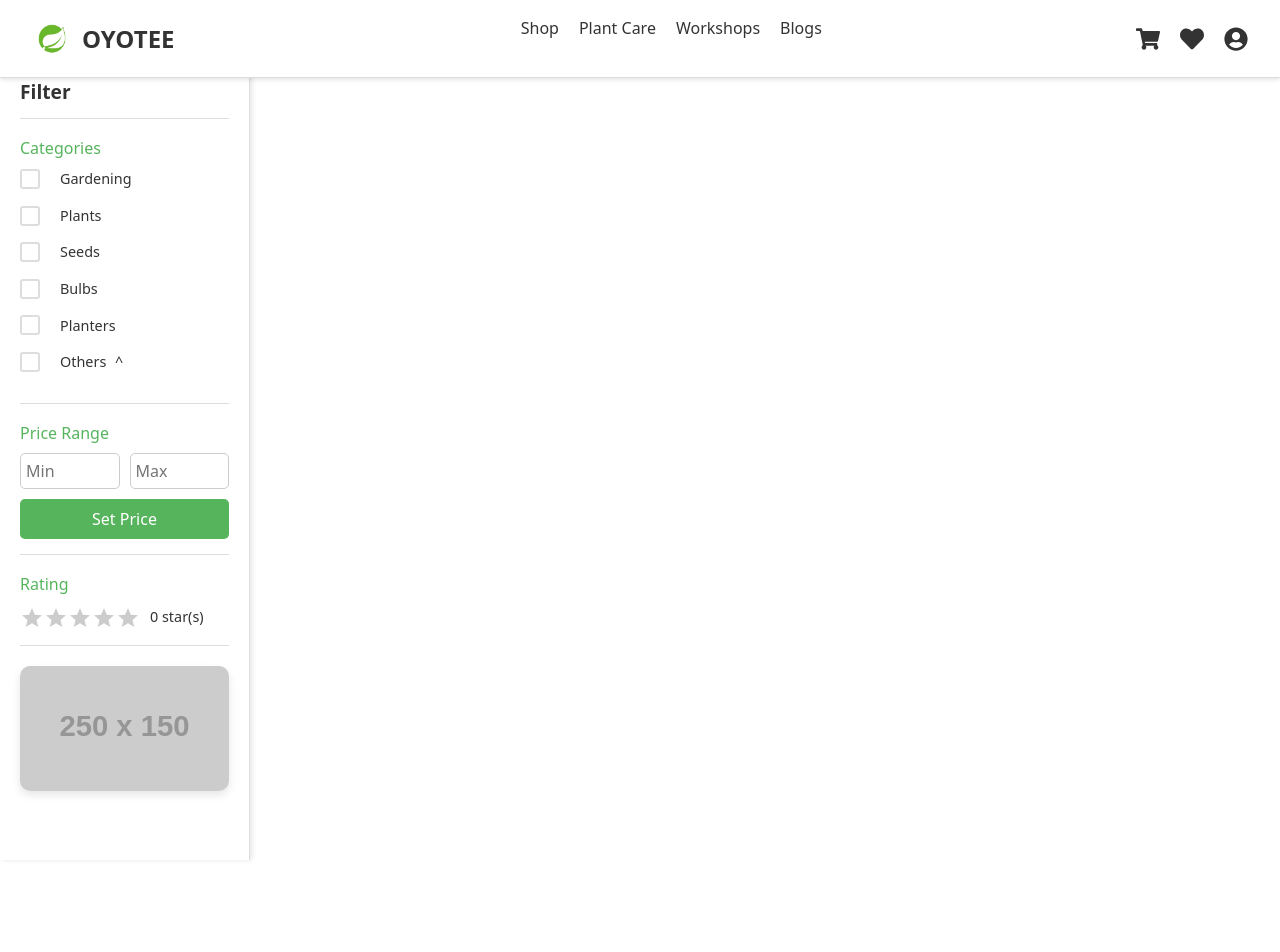
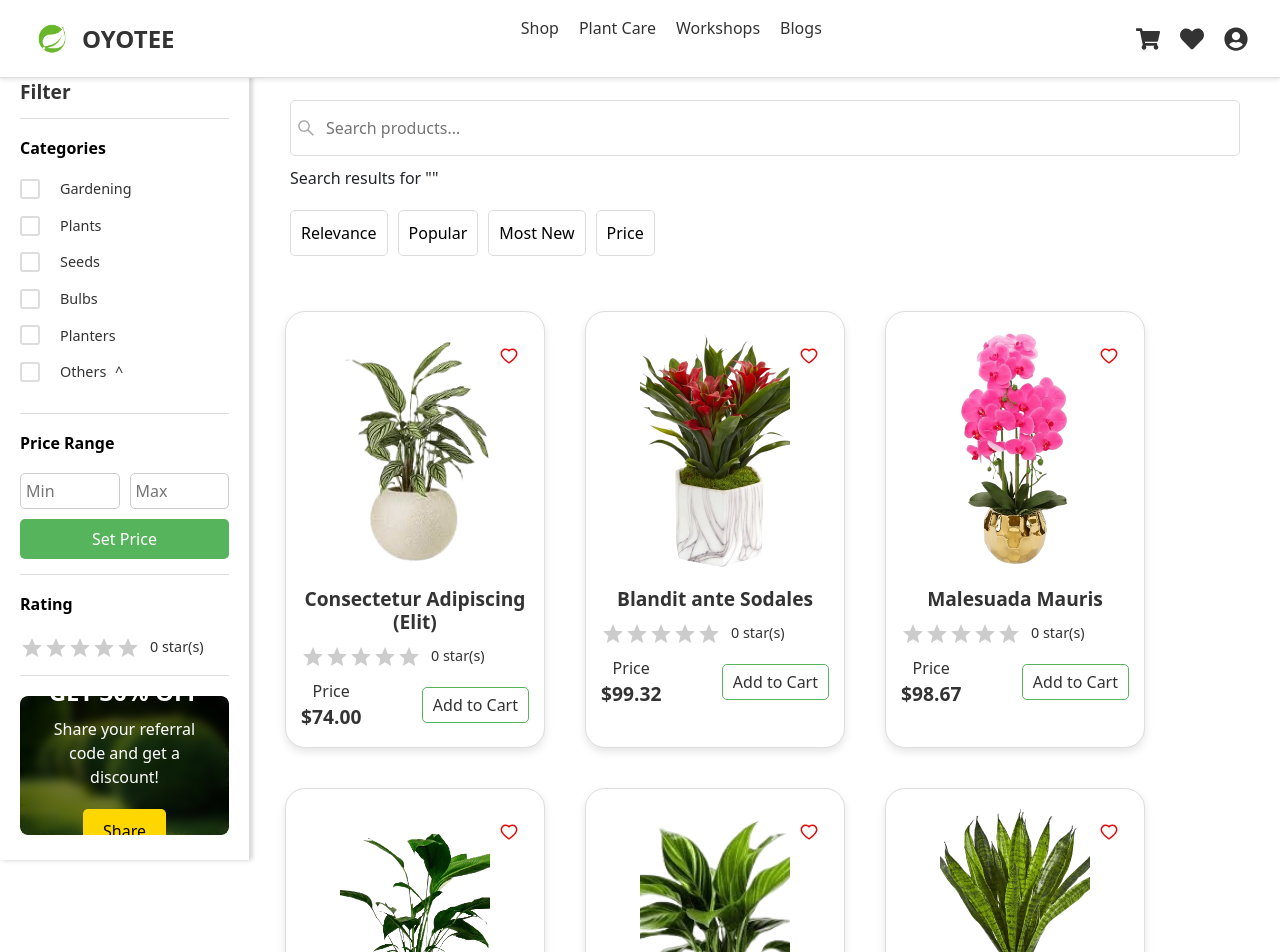
Before and after one commit to ShemBrooklyne/ecom.wbp, a React (Create React App) app: page / in a window 1280 px wide. Shown: the top 952 px of the page. Before the commit the page ends 800 px from the top, so only its background shows below. Built offline with nearby package versions, Linux system fonts and the light colour scheme.

Commit message:
final commit

```diff
--- a/src/App.js
+++ b/src/App.js
@@ -3,18 +3,6 @@ import Navbar from "./components/navbar/Navbar";
 import Shop from './components/shop/Shop';
 import FilterSidebar from "./components/sidebar/FilterSidebar";
 import { BrowserRouter as Router, Route, Routes } from 'react-router-dom';
-
-// function App() {
-//     return (
-//         <Router>
-//             <Navbar />
-//             <Routes>
-//                 <Route path="/Shop" element={<Shop />} />
-//                 {/* Add other routes here */}
-//             </Routes>
-//         </Router>
-//     );
-// }
 
 
 function App() {
@@ -25,6 +13,8 @@ function App() {
                 <FilterSidebar /> {/* Always displayed */}
                 <div className="content-area">
                     <Routes>
+                        <Route path="/" element={<Shop />} /> {/* Default route */}
+
                         <Route path="/shop" element={<Shop />} />
                         {/* Add other routes here */}
                     </Routes>
--- a/src/components/navbar/Navbar.js
+++ b/src/components/navbar/Navbar.js
@@ -1,5 +1,6 @@
 import React from 'react';
-import { FaShoppingCart, FaHeart, FaUserCircle } from 'react-icons/fa'; // Icons for cart, heart, and profile
+import { NavLink } from 'react-router-dom'; // Import NavLink for active styling
+import { FaShoppingCart, FaHeart, FaUserCircle } from 'react-icons/fa';
 import brandIcon from "../../assets/images/oyotee_logo.png";
 import './Navbar.css';
 
@@ -14,10 +15,10 @@ const Navbar = () => {
 
       {/* Center Section: Navigation Links */}
       <ul className="navbar-center">
-        <li><a href="/shop">Shop</a></li>
-        <li><a href="/plant-care">Plant Care</a></li>
-        <li><a href="/workshops">Workshops</a></li>
-        <li><a href="/blogs">Blogs</a></li>
+        <li><NavLink to="/shop" activeClassName="active">Shop</NavLink></li>
+        <li><NavLink to="/plant-care" activeClassName="active">Plant Care</NavLink></li>
+        <li><NavLink to="/workshops" activeClassName="active">Workshops</NavLink></li>
+        <li><NavLink to="/blogs" activeClassName="active">Blogs</NavLink></li>
       </ul>
 
       {/* Right Section: Icons (Cart, Heart, Profile) */}
--- a/src/components/productcard/ProductCard.css
+++ b/src/components/productcard/ProductCard.css
@@ -11,6 +11,12 @@
     width: calc(33.333% - 30px);
     box-sizing: border-box;
     position: relative;
+}
+
+.product-card img {
+    width: 150px;
+    height: 250px;
+    object-fit: cover; /* Ensure images cover the defined dimensions */
 }
 
 .product-card:hover {
--- a/src/components/productdetails/ProductDetailsPanel.js
+++ b/src/components/productdetails/ProductDetailsPanel.js
@@ -46,7 +46,7 @@ const ProductDetailsPanel = ({ selectedProduct, onClose, isHeartActive, onHeartC
 
     return (
         <div className={`product-details-panel ${isProductDetailsOpen ? "active" : ""}`}>
-            <div className="close-button" onClick={closeProductDetails}>x</div>
+            <div className="close-button" onClick={closeProductDetails}>X</div>
             <img src={image} alt={name} className="product-detail-image" />
             <div className="additional-images">
                 {displayedImages.map((img, index) => (
--- a/src/components/sidebar/FilterSidebar.css
+++ b/src/components/sidebar/FilterSidebar.css
@@ -38,8 +38,8 @@
 /* Section headings, such as Categories, Price Range, and Rating */
 .filter-section h4 {
   font-size: 1rem;
-  margin-bottom: 10px;
-  color: #56b45d; /* Greenish theme */
+  margin-bottom: 20px;
+  color: black;
 }
 
 /* Hide default checkbox appearance */
@@ -147,10 +147,70 @@
   margin-right: 5px;
 }
 
-/* Ad section styling */
-.ad-image {
-  margin-top: 20px;
+/* Container for the ad section */
+.ad-container {
+  position: relative;
+  display: inline-block;
+  border-radius: 8px; /* Apply border radius to the entire container */
+  overflow: hidden; /* Ensure content respects the border radius */
 }
+
+/* Style the ad image with border radius */
+.ad-image img {
+  display: block;
+  width: 100%; /* Adjust as needed */
+  height: auto; /* Adjust as needed */
+  border-radius: 8px; /* Apply border radius to the image */
+}
+
+/* Style the overlay with a blur effect */
+.overlay {
+  position: absolute;
+  top: 0;
+  left: 0;
+  width: 100%;
+  height: 100%;
+  background: rgba(0, 0, 0, 0.5); /* Dark overlay */
+  backdrop-filter: blur(5px); /* Apply blur effect */
+  color: #fff; /* White text color */
+  display: flex;
+  flex-direction: column;
+  justify-content: center;
+  align-items: center;
+  text-align: center;
+  padding: 20px; /* Adjust as needed */
+  box-sizing: border-box;
+  border-radius: 8px; /* Apply border radius to the overlay */
+}
+
+/* Style the overlay title */
+.overlay-title {
+  font-size: 1.5rem;
+  margin-bottom: 10px;
+}
+
+/* Style the overlay text */
+.overlay-text {
+  font-size: 1rem;
+  margin-bottom: 20px;
+}
+
+/* Style the share button */
+.share-button {
+  background-color: gold;
+  border: none;
+  color: black;
+  padding: 10px 20px;
+  border-radius: 5px;
+  cursor: pointer;
+  font-size: 1rem;
+  transition: background-color 0.3s ease;
+}
+
+.share-button:hover {
+  background-color: #d4af37; /* Darker gold on hover */
+}
+
 
 .rounded-image {
   width: 100%;
--- a/src/components/sidebar/FilterSidebar.js
+++ b/src/components/sidebar/FilterSidebar.js
@@ -1,6 +1,7 @@
 import React, { useState } from "react";
 import "./FilterSidebar.css";
 import StarRating from "../startrating/StarRating";
+import ad from "../../assets/images/ad.jpg"
 
 const FilterSidebar = () => {  // eslint-disable-next-line
     const [rating, setRating] = useState(0);
@@ -15,7 +16,7 @@ const FilterSidebar = () => {  // eslint-disable-next-line
                 <h3>Filter</h3>
             </div>
             <div className="filter-section">
-                <h4>Categories</h4>
+                <h4><b>Categories</b></h4>
                 <div className="filter-options">
                     <label>
                         <input type="checkbox" name="gardening" className="green-checkbox" />
@@ -49,7 +50,7 @@ const FilterSidebar = () => {  // eslint-disable-next-line
                     </label>                </div>
             </div>
             <div className="filter-section">
-                <h4>Price Range</h4>
+                <h4><b>Price Range</b></h4>
                 <div className="price-range-inputs">
                     <input type="number" placeholder="Min" className="price-input" />
                     <input type="number" placeholder="Max" className="price-input" />
@@ -57,12 +58,20 @@ const FilterSidebar = () => {  // eslint-disable-next-line
                 <button className="set-price-btn">Set Price</button>
             </div>
             <div className="filter-section">
-                <h4>Rating</h4>
+                <h4><b>Rating</b></h4>
                 <StarRating onRatingSelect={handleRatingSelect} />
             </div>
-            <div className="ad-image">
-                <img src="https://via.placeholder.com/250x150" alt="Ad" className="rounded-image" />
+            <div className="ad-container">
+                <div className="ad-image">
+                    <img src={ad} alt="Ad" className="rounded-image" />
+                </div>
+                <div className="overlay">
+                    <h4 className="overlay-title"><b>GET 30% OFF    </b></h4>
+                    <p className="overlay-text">Share your referral code and get a discount!</p>
+                    <button className="share-button">Share</button>
+                </div>
             </div>
+
         </div>
     );
 };
--- a/src/components/startrating/StarRating.css
+++ b/src/components/startrating/StarRating.css
@@ -14,11 +14,11 @@
 }
 
 .star.filled {
-  color: #56b45d; /* Green color for selected stars */
+  color: gold; /* Gold color for selected stars */
 }
 
 .star:hover {
-  color: #56b45d; /* Green color on hover */
+  color: gold; /* Gold color on hover */
 }
 
 .star-rating span {
--- a/src/data/productsData.js
+++ b/src/data/productsData.js
@@ -25,6 +25,7 @@ const products = [
             image2
         ],
         description: "Lorem ipsum dolor sit amet, consectetur adipiscing elit. Sed do eiusmod tempor incididunt ut labore et dolore magna aliqua. Ut enim ad minim veniam, quis nostrud exercitation ullamco laboris nisi ut aliquip ex ea commodo consequat. Duis aute irure dolor in reprehenderit in voluptate velit esse cillum dolore eu fugiat nulla pariatur. Excepteur sint occaecat cupidatat non proident, sunt in culpa qui officia deserunt mollit anim id est laborum.",
+        price: 74
     },
     {
         id: 2,
@@ -36,7 +37,8 @@ const products = [
             plant2,
             image3
         ],
-        description: "Etiam rhoncus suscipit eros, at blandit ante sodales suscipit. In nec ex id felis finibus pellentesque vitae nec nisl."
+        description: "Etiam rhoncus suscipit eros, at blandit ante sodales suscipit. In nec ex id felis finibus pellentesque vitae nec nisl.",
+        price: 99.32
     },
     {
         id: 3,
@@ -47,7 +49,8 @@ const products = [
             plant3,
             plant1
         ],
-        description: "Cras convallis magna id tincidunt auctor. In malesuada mauris eu sodales posuere. Aliquam vitae mi ante. Etiam euismod suscipit urna nec aliquet. Curabitur quis ornare dolor."
+        description: "Cras convallis magna id tincidunt auctor. In malesuada mauris eu sodales posuere. Aliquam vitae mi ante. Etiam euismod suscipit urna nec aliquet. Curabitur quis ornare dolor.",
+        price: 98.67
     },
     {
         id: 4,
@@ -59,7 +62,8 @@ const products = [
             plant1,
             image5
         ],
-        description: "Fusce luctus, ligula in aliquam sagittis, turpis massa pellentesque tellus, nec malesuada dui diam a nunc. Nullam lacinia lobortis urna ut pulvinar."
+        description: "Fusce luctus, ligula in aliquam sagittis, turpis massa pellentesque tellus, nec malesuada dui diam a nunc. Nullam lacinia lobortis urna ut pulvinar.",
+        price: 123.32
     },
     {
         id: 5,
@@ -69,7 +73,8 @@ const products = [
             plant2,
             image6
         ],
-        description: "Integer dignissim euismod lacus fermentum ultricies. Phasellus viverra, metus ac elementum bibendum, odio diam consectetur ex, in consectetur est odio nec arcu."
+        description: "Integer dignissim euismod lacus fermentum ultricies. Phasellus viverra, metus ac elementum bibendum, odio diam consectetur ex, in consectetur est odio nec arcu.",
+        price: 87.40
     },
     {
         id: 6,
@@ -80,7 +85,8 @@ const products = [
             image4,
             image2
         ],
-        description: "In eu massa in sapien molestie volutpat. Sed id dui ac tellus ornare consequat. Donec elementum congue nibh id rhoncus."
+        description: "In eu massa in sapien molestie volutpat. Sed id dui ac tellus ornare consequat. Donec elementum congue nibh id rhoncus.",
+        price: 52.20
     },
     {
         id: 7,
@@ -90,7 +96,8 @@ const products = [
             image2,
             plant5
         ],
-        description: "Aliquam tempus egestas erat eu volutpat. Donec vehicula pretium elit, vel rhoncus lectus consectetur vel. Aenean commodo hendrerit purus quis vulputate."
+        description: "Aliquam tempus egestas erat eu volutpat. Donec vehicula pretium elit, vel rhoncus lectus consectetur vel. Aenean commodo hendrerit purus quis vulputate.",
+        price: 100
     },
     {
         id: 8,
@@ -104,7 +111,8 @@ const products = [
             image6,
             image3
         ],
-        description: "Donec sollicitudin et erat non posuere. Donec gravida neque ante, non placerat velit blandit vel. Fusce fermentum eros ac velit sollicitudin tincidunt."
+        description: "Donec sollicitudin et erat non posuere. Donec gravida neque ante, non placerat velit blandit vel. Fusce fermentum eros ac velit sollicitudin tincidunt.",
+        price: 138.50
     }
 ];
 
```
Also changed, not shown: src/assets/images/ad.jpg (added). Lines whose indentation alone changed are shown as unchanged.
